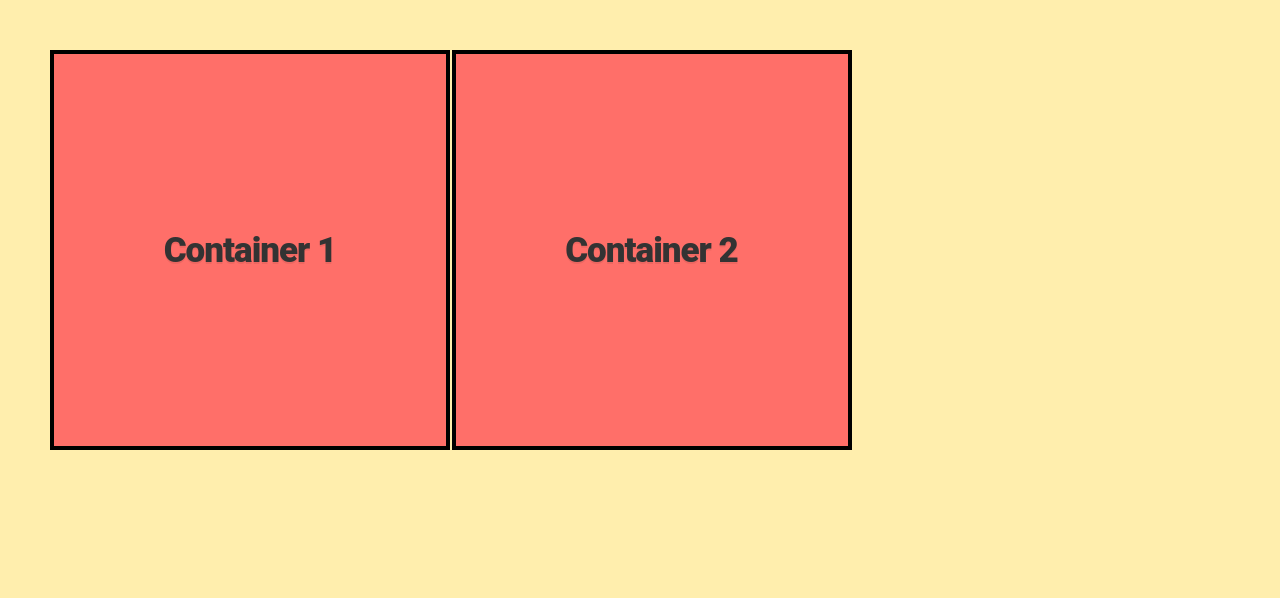
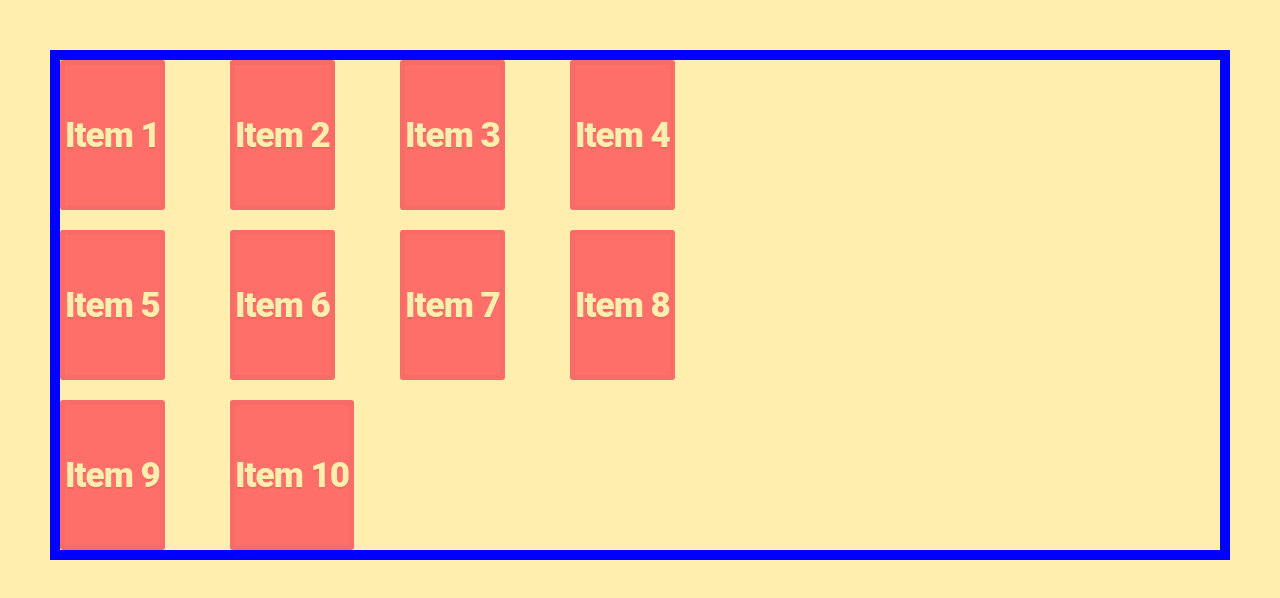
Before and after one commit to ilonivna/CSS-grids, a plain HTML site: page index.html in a window 1280 px wide. Drawn offline with Linux system fonts and the light colour scheme.

Commit message:
grid areas

```diff
--- a/basic-styles.css
+++ b/basic-styles.css
@@ -31,7 +31,7 @@ h6 {
 }
 
 .grid-item {
-    /* We center the contents of these items. You can do this with flexbox too! */
+    /* We center the contents of these items. You can also do this with flexbox too! */
     display: grid;
     justify-content: center;
     align-items: center;
@@ -45,15 +45,3 @@ h6 {
 .item p {
     margin: 0 0 5px 0;
 }
-
-.container {
-    width: 400px;
-    height: 400px;
-    display: flex;
-    justify-content: center;
-    align-items: center;
-    font-size: 35px;
-    background-color: #ff6f69;
-    border: 4px solid #000;
-    margin-bottom: 10px;
-}
--- a/index.html
+++ b/index.html
@@ -7,7 +7,17 @@
     <title>CSS Grids</title>
   </head>
   <body>
-    <div class="container">Container 1</div>
-    <div class="container">Container 2</div>
+    <div class="container">
+      <div class="grid-item">Item 1</div>
+      <div class="grid-item">Item 2</div>
+      <div class="grid-item">Item 3</div>
+      <div class="grid-item">Item 4</div>
+      <div class="grid-item">Item 5</div>
+      <div class="grid-item">Item 6</div>
+      <div class="grid-item">Item 7</div>
+      <div class="grid-item">Item 8</div>
+      <div class="grid-item">Item 9</div>
+      <div class="grid-item">Item 10</div>
+    </div>
   </body>
 </html>
--- a/styles.css
+++ b/styles.css
@@ -1,7 +1,10 @@
 @import url(./basic-styles.css);
 
-/* lesson styles */
-
 .container {
-    display: inline-grid;
+    display: grid;
+    grid-template-columns: repeat(4, 150px);
+    grid-template-rows: repeat(3,150px);
+    gap: 20px;
+    border: 10px solid blue;
+    justify-items: start;
 }
```
